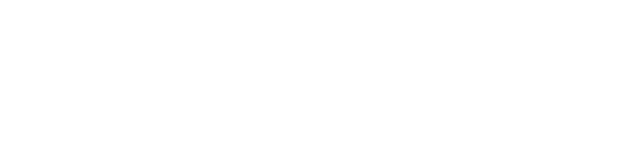
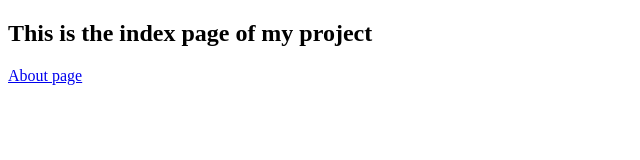
Before and after one commit to Bhuvii002/git-new, a plain HTML site: page index.html in a window 1280 px wide. Shown: the whole page, without its empty margins (0-640 px from the left). Drawn offline with Linux system fonts and the light colour scheme.

Commit message:
Heading are added

```diff
--- a/index.html
+++ b/index.html
@@ -3,9 +3,10 @@
 <head>
     <meta charset="UTF-8">
     <meta name="viewport" content="width=device-width, initial-scale=1.0">
-    <title>Document</title>
+    <title>Index</title>
 </head>
 <body>
-
+    <h2>This is the index page of my project</h2>
+    <a href="about.html">About page </a>
 </body>
 </html>
```
Also changed, not shown: about.html (+2 -2 lines).
